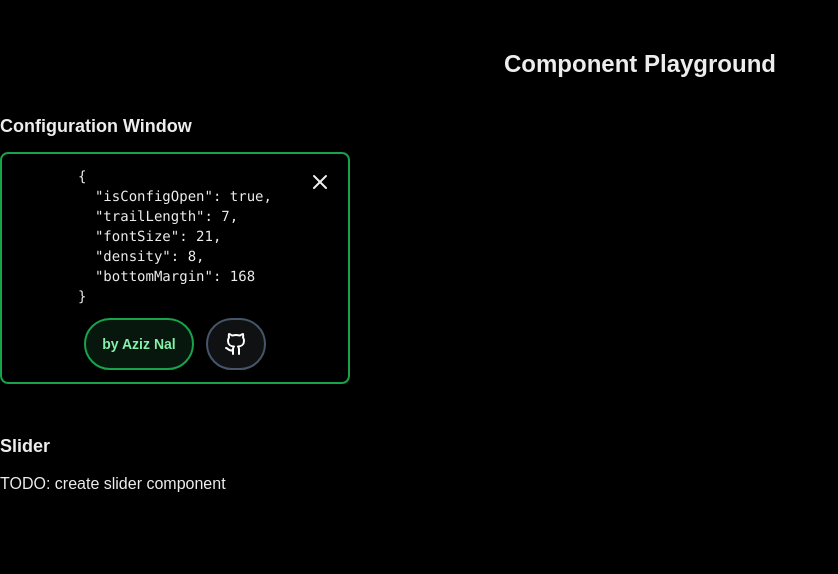
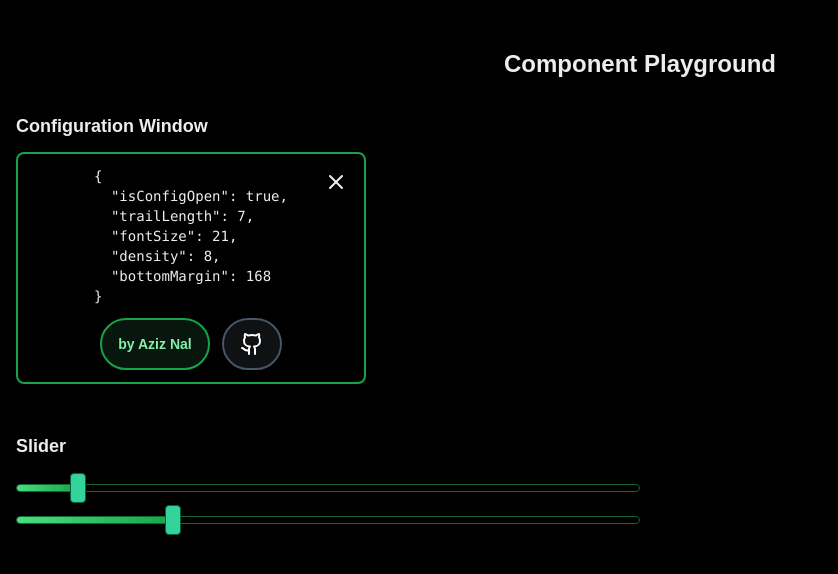
Before and after one commit to aziznal/matrix-effect, a Next.js app: page /components in a window 1280 px wide. Shown: the top 574 px of the page, without its empty margins (0-838 px from the left). Built offline with nearby package versions, Linux system fonts and the light colour scheme.

Commit message:
create slider component

```diff
--- /dev/null
+++ b/app/components/Slider.tsx
@@ -0,0 +1,105 @@
+import { cn } from "@/lib/utils";
+import { useEffect, useMemo, useRef, useState } from "react";
+
+type SliderProps = {
+  min: number;
+  max: number;
+
+  value: number;
+  onValueChange: (value: number) => void;
+};
+
+export default function Slider({
+  value,
+  min,
+  max,
+  onValueChange,
+}: SliderProps) {
+  const range = useMemo(() => Math.abs(max) + Math.abs(min), [max, min]);
+
+  const currentValue = useMemo(() => {
+    return 100 * (value / range);
+  }, [range, value]);
+
+  const containerRef = useRef<HTMLDivElement>(null);
+
+  const [isDragging, setIsDragging] = useState(false);
+  const [mouseX, setMouseX] = useState(0);
+
+  useEffect(() => {
+    const container = containerRef.current;
+    if (!container) return;
+
+    const startDragging = (event: MouseEvent) => {
+      setIsDragging(true);
+      setMouseX(event.x);
+      console.log("started dragging");
+    };
+
+    const drag = (event: MouseEvent) => {
+      if (!isDragging) return;
+      setMouseX(event.x);
+      console.log("dragging");
+    };
+
+    const stopDragging = () => {
+      setIsDragging(false);
+      console.log("stopped dragging!");
+    };
+
+    container.addEventListener("pointerdown", startDragging);
+    window.addEventListener("pointermove", drag);
+    window.addEventListener("pointerup", stopDragging);
+
+    return () => {
+      container.removeEventListener("pointerdown", startDragging);
+      window.removeEventListener("pointermove", drag);
+      window.removeEventListener("pointerup", stopDragging);
+    };
+  }, [isDragging]);
+
+  useEffect(() => {
+    if (!isDragging) return;
+
+    const container = containerRef.current;
+    if (!container) return;
+
+    const containerWidth = container.clientWidth;
+
+    /** the click relative to the slider's x rather than the screen's */
+    const relativeClickX = mouseX - container.getBoundingClientRect().left;
+
+    const newValue = (relativeClickX / containerWidth) * range;
+
+    onValueChange(newValue);
+  }, [isDragging, max, mouseX, onValueChange, range, value]);
+
+  return (
+    <div
+      className="relative my-6 cursor-pointer touch-none rounded-full border border-green-800 before:absolute before:top-[50%] before:block before:h-[400%] before:w-full before:-translate-y-[50%] before:content-['']"
+      ref={containerRef}
+    >
+      <div
+        className="h-[6px] rounded-full bg-gradient-to-r from-green-400 to-green-600"
+        style={{
+          width: `${currentValue}%`,
+          maxWidth: "100%",
+        }}
+      />
+
+      <div
+        className={cn(
+          "absolute top-[50%] h-[30px] w-[16px] -translate-x-[50%] -translate-y-[50%] rounded border border-emerald-800 bg-emerald-400 hover:bg-emerald-600",
+          isDragging && "bg-emerald-600",
+        )}
+        style={{
+          left: `${clamp(currentValue, 0, 100)}%`,
+        }}
+      />
+    </div>
+  );
+}
+
+function clamp(num: number, min: number, max: number) {
+  return num < min ? min : num > max ? max : num;
+}
--- a/app/components/page.tsx
+++ b/app/components/page.tsx
@@ -1,11 +1,14 @@
-import { PropsWithChildren } from "react";
+"use client";
+
+import { PropsWithChildren, useState } from "react";
 import { ConfigurationProvider, ConfigurationWindow } from "./Configuration";
+import Slider from "./Slider";
 
 export const dynamic = "force-dynamic";
 
 export default function ComponentsPlayground() {
   return (
-    <div className="container mx-auto my-12 flex min-h-[100dvh] flex-col">
+    <div className="container mx-auto my-12 flex min-h-[100dvh] flex-col px-4">
       <h1 className="mb-8 text-center text-2xl font-bold">
         Component Playground
       </h1>
@@ -20,8 +23,7 @@ export default function ComponentsPlayground() {
 
       <Component>
         <ComponentTitle>Slider</ComponentTitle>
-
-        TODO: create slider component
+        <SliderDemo />
       </Component>
     </div>
   );
@@ -34,3 +36,21 @@ function Component(props: PropsWithChildren) {
 function ComponentTitle(props: PropsWithChildren) {
   return <h2 className="mb-3 text-lg font-bold">{props.children}</h2>;
 }
+
+function SliderDemo() {
+  const [value, setValue] = useState(50);
+  const [slider2Value, setSlider2Value] = useState(50);
+
+  return (
+    <div className="md:w-[50%]">
+      <Slider min={-255} max={255} value={value} onValueChange={setValue} />
+
+      <Slider
+        min={0}
+        max={200}
+        value={slider2Value}
+        onValueChange={setSlider2Value}
+      />
+    </div>
+  );
+}
```
